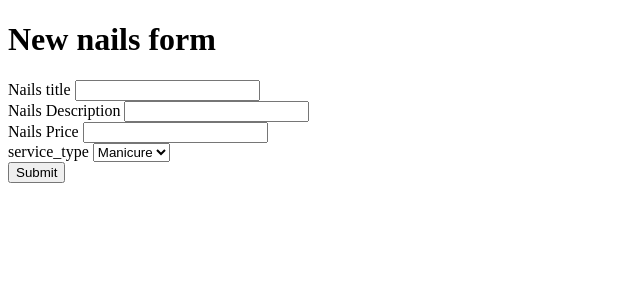
After one commit to Tarasfi/aanastasa-nails, a Flask app: page /add_nails in a window 1280 px wide. The commit adds this page. Shown: the top 300 px of the page, without its empty margins (0-640 px from the left). Run offline with Flask 3, Linux system fonts and the light colour scheme; some libraries are stand-ins or nearby versions.

Commit message:
admin form add for adding new price. Idk 5 days of work

```diff
--- /dev/null
+++ b/forms.py
@@ -0,0 +1,10 @@
+from flask_wtf import FlaskForm
+from wtforms import StringField, SubmitField, SelectField
+from wtforms.validators import DataRequired, URL
+
+class NewNailsForm(FlaskForm):
+    title = StringField("Nails title", validators=[DataRequired()])
+    description = StringField("Nails Description")
+    price = StringField("Nails Price", validators=[DataRequired()])
+    service_type = SelectField("service_type", choices=[('Manicure'), ('Pedicure')],validators=[DataRequired()])
+    submit = SubmitField('Submit')
--- a/main.py
+++ b/main.py
@@ -1,13 +1,19 @@
-from flask import Flask, render_template
-import json
+from flask_bootstrap import Bootstrap5
+from flask import Flask, render_template, request
 from db import db
 from price import Price
+from forms import NewNailsForm
+import os
+from dotenv import load_dotenv
 
-
+load_dotenv()
 
 app = Flask(__name__)
 app.config["SQLALCHEMY_DATABASE_URI"] = "sqlite:///price.db"
+app.config['SECRET_KEY'] = os.getenv('SECRET_KEY')
 db.init_app(app)
+
+bootstrap = Bootstrap5(app)
 
 with app.app_context():
     db.create_all()
@@ -18,12 +24,26 @@ def home():
     return render_template("main/index.html")
 
 
-@app.route("/book_nails")
+@app.route("/booking_page")
 def book_nails():
-    with open ('data/price.json', encoding='utf-8') as p:
-        prices = json.load(p)
+    result = db.session.execute(db.select(Price))
+    prices = result.scalars().all()
+    return render_template("booking/booking_page.html", prices=prices)
 
-    return render_template("booking/booking_page.html", prices=prices)
+@app.route("/add_nails", methods=['POST', 'GET'])
+def add_nails():
+    form = NewNailsForm()
+    if request.method == "POST":
+        new_nails = Price(
+            title = request.form.get('title'),
+            description = request.form.get('description'),
+            price = request.form.get('price'),
+            service_type = request.form.get('service_type')
+        )
+        db.session.add(new_nails)
+        db.session.commit()
+
+    return render_template("admin/add_nails.html", form=form)
 
 
 
--- /dev/null
+++ b/templates/admin/add_nails.html
@@ -0,0 +1,14 @@
+{% from "bootstrap5/form.html" import render_form %}
+
+<!DOCTYPE html>
+<html lang="en">
+<head>
+    <meta charset="UTF-8">
+    <meta name="viewport" content="width=device-width, initial-scale=1.0">
+    <title>New Nails Add</title>
+</head>
+<body>
+    <h1>New nails form</h1>
+    {{ render_form(form) }}
+</body>
+</html>
--- a/templates/main/index.html
+++ b/templates/main/index.html
@@ -9,10 +9,10 @@
     </section>
 
     <!-- Booking section -->
-     {% include "booking/book_nails.html" %}
+     {% include "booking/book_ways.html" %}
 
     <!-- Price List Section -->
-    {% include "pricing/pricing.html" %}
+     {% include "pricing/pricing.html" %}
 
     <!-- Carousel Section-->
 
```
Also changed, not shown: instance/price.db (added), templates/booking/book_ways.html (renamed from templates/booking/book_nails.html).
